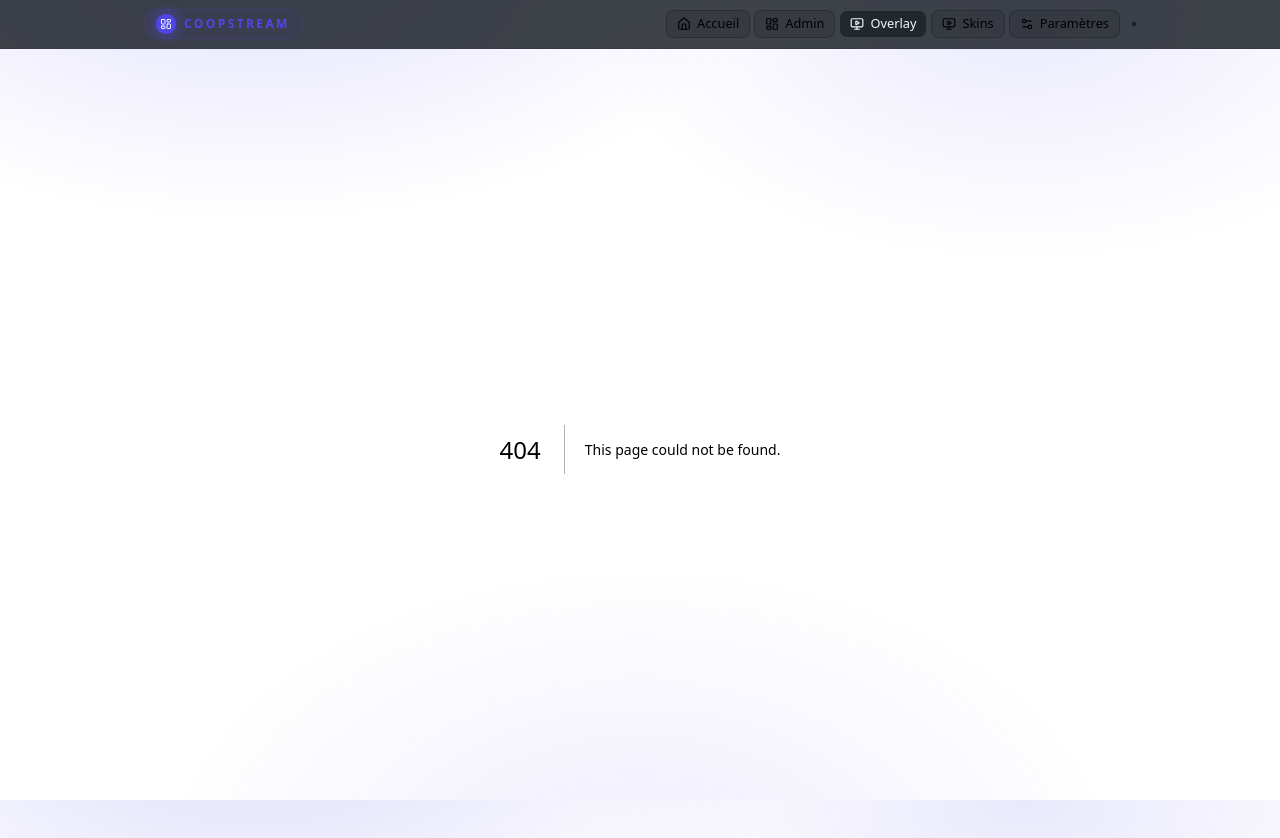
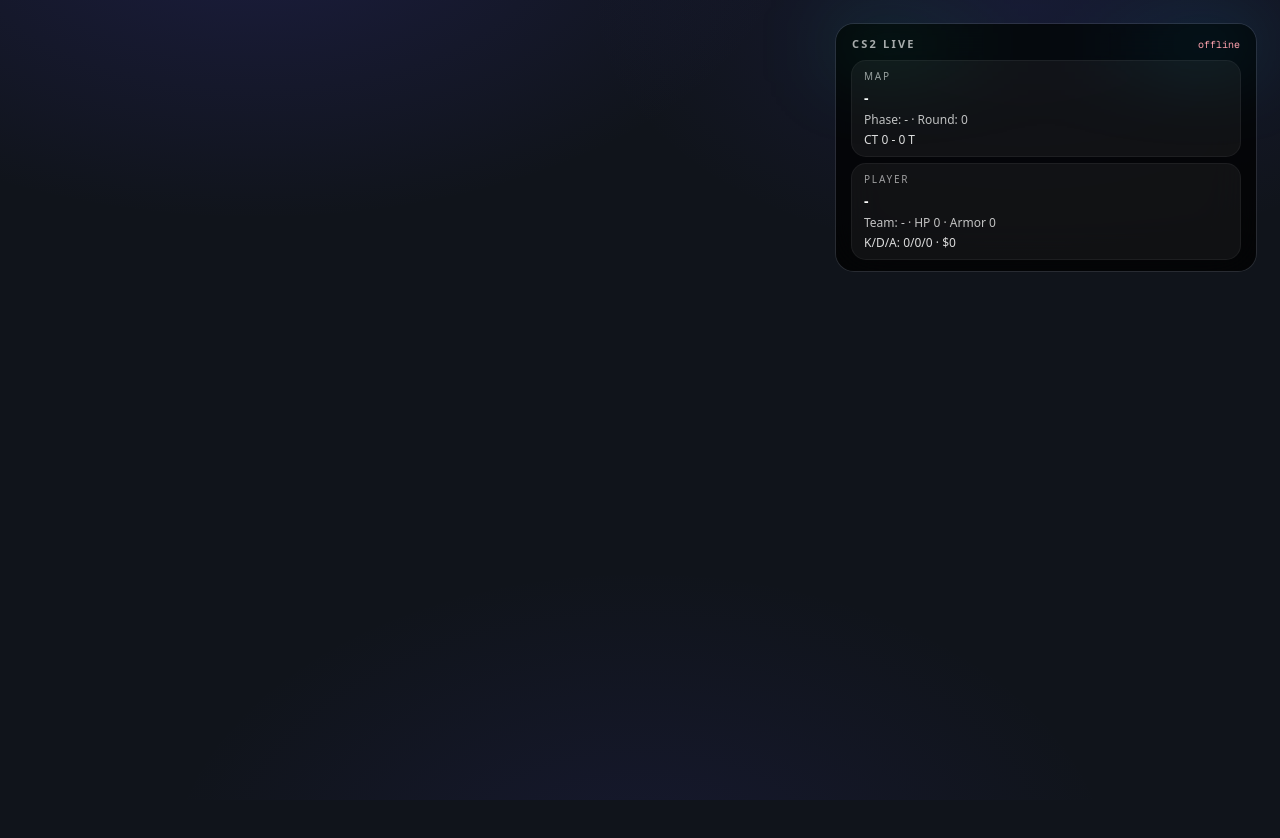
Before and after one commit to PaulBerthelot21/coopstream, a Next.js app: page /overlay-cs2 in a window 1280 px wide. Before the commit this address had no page. Shown: the top 838 px of the page. After the commit the page ends 800 px from the top, so only its background shows below. Built offline with nearby package versions, Linux system fonts and the light colour scheme; no server answers.

Commit message:
feat: add CS2 GSI overlay component, server for event streaming, and update navigation links

```diff
--- /dev/null
+++ b/app/overlay-cs2/page.tsx
@@ -0,0 +1,11 @@
+import type { Metadata } from "next"
+
+import { OverlayCs2Gsi } from "@/components/overlay/overlay-cs2-gsi"
+
+export const metadata: Metadata = {
+  title: "Overlay CS2 GSI",
+}
+
+export default function OverlayCs2Page() {
+  return <OverlayCs2Gsi />
+}
--- a/components/overlay/overlay-carousel.tsx
+++ b/components/overlay/overlay-carousel.tsx
@@ -50,7 +50,7 @@ export function OverlayCarousel({ challenges }: OverlayCarouselProps) {
           animate={{ opacity: 1, y: 0, scale: 1 }}
           exit={{ opacity: 0, y: -10, scale: 0.98 }}
           transition={{ duration: 0.25 }}
-          className="relative flex w-full max-w-xl items-stretch gap-4 rounded-2xl bg-black/80 px-5 py-3 ring-1 ring-white/10 backdrop-blur-xl"
+          className="relative flex w-full max-w-xl items-stretch gap-4 overflow-hidden rounded-2xl bg-black/80 px-5 py-3 ring-1 ring-white/10 backdrop-blur-xl"
         >
           {current.skinImageUrl && (
             <div className="relative hidden h-20 w-40 overflow-hidden rounded-xl bg-black/60 ring-1 ring-white/10 sm:block">
--- /dev/null
+++ b/components/overlay/overlay-cs2-gsi.tsx
@@ -0,0 +1,125 @@
+"use client"
+
+import * as React from "react"
+
+type Cs2State = Record<string, unknown> & {
+  map?: Record<string, unknown>
+  player?: Record<string, unknown>
+}
+
+function asRecord(value: unknown): Record<string, unknown> | null {
+  return value && typeof value === "object" ? (value as Record<string, unknown>) : null
+}
+
+function asString(value: unknown) {
+  return typeof value === "string" ? value : "-"
+}
+
+function asNumber(value: unknown) {
+  return typeof value === "number" ? value : 0
+}
+
+export function OverlayCs2Gsi() {
+  const [state, setState] = React.useState<Cs2State | null>(null)
+  const [connected, setConnected] = React.useState(false)
+  const [error, setError] = React.useState<string | null>(null)
+
+  React.useEffect(() => {
+    const es = new EventSource("http://localhost:3210/events")
+
+    es.addEventListener("open", () => {
+      setConnected(true)
+      setError(null)
+    })
+
+    es.addEventListener("error", () => {
+      setConnected(false)
+      setError("Aucune connexion au listener GSI (port 3210).")
+    })
+
+    es.addEventListener("update", (event) => {
+      try {
+        const parsed = JSON.parse((event as MessageEvent).data) as Cs2State
+        setState(parsed)
+      } catch {
+        // ignore malformed event
+      }
+    })
+
+    return () => {
+      es.close()
+    }
+  }, [])
+
+  const map = asRecord(state?.map)
+  const player = asRecord(state?.player)
+  const matchStats = asRecord(player?.match_stats)
+  const playerState = asRecord(player?.state)
+
+  const mapName = asString(map?.name)
+  const phase = asString(map?.phase)
+  const round = asNumber(map?.round)
+  const teamCt = asRecord(map?.team_ct)
+  const teamT = asRecord(map?.team_t)
+  const scoreCt = asNumber(teamCt?.score)
+  const scoreT = asNumber(teamT?.score)
+
+  const name = asString(player?.name)
+  const team = asString(player?.team)
+  const health = asNumber(playerState?.health)
+  const armor = asNumber(playerState?.armor)
+  const money = asNumber(playerState?.money)
+  const kills = asNumber(matchStats?.kills)
+  const deaths = asNumber(matchStats?.deaths)
+  const assists = asNumber(matchStats?.assists)
+
+  return (
+    <div className="pointer-events-none flex h-dvh w-dvw items-start justify-end bg-transparent pr-6 pt-6">
+      <div className="w-[420px] max-w-[45vw]">
+        <div className="relative rounded-2xl bg-black/75 px-4 py-3 ring-1 ring-white/10 backdrop-blur-xl">
+          <div className="pointer-events-none absolute inset-x-0 top-0 h-10 rounded-t-2xl bg-gradient-to-r from-emerald-500/25 via-transparent to-cyan-500/25 blur-2xl" />
+
+          <div className="relative mb-2 flex items-center justify-between">
+            <div className="text-[11px] font-semibold uppercase tracking-[0.2em] text-white/65">
+              CS2 Live
+            </div>
+            <div
+              className={
+                "text-[10px] font-mono " +
+                (connected ? "text-emerald-300" : "text-rose-300")
+              }
+            >
+              {connected ? "connected" : "offline"}
+            </div>
+          </div>
+
+          <div className="space-y-2 text-white">
+            <div className="rounded-xl bg-white/5 px-3 py-2 ring-1 ring-white/10">
+              <div className="text-[10px] uppercase tracking-[0.18em] text-white/60">Map</div>
+              <div className="mt-1 text-sm font-semibold">{mapName}</div>
+              <div className="mt-1 text-xs text-white/75">
+                Phase: {phase} · Round: {round}
+              </div>
+              <div className="mt-1 text-xs text-white/85">
+                CT {scoreCt} - {scoreT} T
+              </div>
+            </div>
+
+            <div className="rounded-xl bg-white/5 px-3 py-2 ring-1 ring-white/10">
+              <div className="text-[10px] uppercase tracking-[0.18em] text-white/60">Player</div>
+              <div className="mt-1 text-sm font-semibold">{name}</div>
+              <div className="mt-1 text-xs text-white/75">
+                Team: {team} · HP {health} · Armor {armor}
+              </div>
+              <div className="mt-1 text-xs text-white/85">
+                K/D/A: {kills}/{deaths}/{assists} · ${money}
+              </div>
+            </div>
+
+            {error && <div className="text-xs text-rose-300">{error}</div>}
+          </div>
+        </div>
+      </div>
+    </div>
+  )
+}
--- a/components/overlay/overlay-twitch-chat.tsx
+++ b/components/overlay/overlay-twitch-chat.tsx
@@ -279,7 +279,7 @@ export function OverlayTwitchChat({
 
   return (
     <div className="pointer-events-none select-none h-full w-full overflow-hidden">
-      <div className="relative flex h-full w-full flex-col rounded-2xl bg-black/70 px-4 py-3 ring-1 ring-white/10 backdrop-blur-xl">
+      <div className="relative flex h-full w-full flex-col overflow-hidden rounded-2xl bg-black/70 px-4 py-3 ring-1 ring-white/10 backdrop-blur-xl">
         <div className="pointer-events-none absolute inset-x-0 top-0 h-10 rounded-t-2xl bg-gradient-to-r from-sky-500/20 via-transparent to-violet-500/20 blur-2xl" />
 
         <div className="relative mb-2 flex items-center justify-between gap-3">
--- a/components/overlay/overlay-view.tsx
+++ b/components/overlay/overlay-view.tsx
@@ -27,6 +27,13 @@ export function OverlayView() {
             >
               Défis / Carrousel
             </Link>
+
+            <Link
+              href="/overlay-cs2"
+              className="inline-flex items-center justify-center rounded-full bg-black/60 px-4 py-2 text-sm text-white ring-1 ring-white/20 transition hover:bg-black/70"
+            >
+              CS2 (GSI)
+            </Link>
           </div>
         </div>
       </div>
--- a/components/site-nav.tsx
+++ b/components/site-nav.tsx
@@ -22,7 +22,11 @@ const links = [
   { href: "/settings", label: "Paramètres" },
 ] as const
 
-const OVERLAY_ONLY_PATHS = ["/overlay-defi-carrousel", "/overlay-chat"]
+const OVERLAY_ONLY_PATHS = [
+  "/overlay-defi-carrousel",
+  "/overlay-chat",
+  "/overlay-cs2",
+]
 
 export function SiteNav() {
   const pathname = usePathname()
--- a/package.json
+++ b/package.json
@@ -4,6 +4,7 @@
   "private": true,
   "scripts": {
     "dev": "next dev",
+    "dev:gsi": "node scripts/cs2-gsi-server.mjs",
     "build": "next build",
     "start": "next start",
     "lint": "eslint"
--- /dev/null
+++ b/scripts/cs2-gsi-server.mjs
@@ -0,0 +1,119 @@
+import http from "node:http"
+
+const PORT = 3210
+
+/** @type {Record<string, unknown> | null} */
+let latest = null
+/** @type {Set<http.ServerResponse>} */
+const clients = new Set()
+
+function writeSse(res, event, payload) {
+  res.write(`event: ${event}\n`)
+  res.write(`data: ${JSON.stringify(payload)}\n\n`)
+}
+
+function broadcast(event, payload) {
+  for (const client of clients) {
+    writeSse(client, event, payload)
+  }
+}
+
+function json(res, status, body) {
+  res.writeHead(status, {
+    "Content-Type": "application/json; charset=utf-8",
+    "Access-Control-Allow-Origin": "*",
+    "Access-Control-Allow-Methods": "GET,POST,OPTIONS",
+    "Access-Control-Allow-Headers": "Content-Type",
+  })
+  res.end(JSON.stringify(body))
+}
+
+const server = http.createServer((req, res) => {
+  console.log(`[cs2-gsi] ${req.method ?? "?"} ${req.url ?? "?"}`)
+
+  if (!req.url) {
+    json(res, 400, { ok: false, error: "Missing URL" })
+    return
+  }
+
+  if (req.method === "OPTIONS") {
+    res.writeHead(204, {
+      "Access-Control-Allow-Origin": "*",
+      "Access-Control-Allow-Methods": "GET,POST,OPTIONS",
+      "Access-Control-Allow-Headers": "Content-Type",
+    })
+    res.end()
+    return
+  }
+
+  if (req.method === "GET" && req.url === "/events") {
+    res.writeHead(200, {
+      "Content-Type": "text/event-stream; charset=utf-8",
+      "Cache-Control": "no-cache, no-transform",
+      Connection: "keep-alive",
+      "Access-Control-Allow-Origin": "*",
+    })
+    res.write("retry: 1000\n\n")
+    if (latest) {
+      writeSse(res, "update", latest)
+    }
+    clients.add(res)
+    console.log(`[cs2-gsi] SSE client connected (total: ${clients.size})`)
+
+    req.on("close", () => {
+      clients.delete(res)
+      console.log(`[cs2-gsi] SSE client disconnected (total: ${clients.size})`)
+    })
+    return
+  }
+
+  if (req.method === "GET" && req.url === "/state") {
+    json(res, 200, { ok: true, state: latest })
+    return
+  }
+
+  // CS2 usually posts to "/" with JSON body.
+  if (req.method === "POST") {
+    let body = ""
+    req.on("data", (chunk) => {
+      body += chunk.toString("utf8")
+    })
+    req.on("end", () => {
+      try {
+        const parsed = body ? JSON.parse(body) : {}
+        const keys =
+          parsed && typeof parsed === "object"
+            ? Object.keys(parsed).join(", ")
+            : ""
+        console.log(
+          `[cs2-gsi] payload received (${body.length} bytes)${
+            keys ? ` keys: ${keys}` : ""
+          }`,
+        )
+        latest = {
+          receivedAt: Date.now(),
+          ...parsed,
+        }
+        broadcast("update", latest)
+        json(res, 200, { ok: true })
+      } catch {
+        console.error(
+          `[cs2-gsi] invalid JSON payload (${body.length} bytes): ${body.slice(
+            0,
+            180,
+          )}`,
+        )
+        json(res, 400, { ok: false, error: "Invalid JSON payload" })
+      }
+    })
+    return
+  }
+
+  json(res, 404, { ok: false, error: "Not found" })
+})
+
+server.listen(PORT, () => {
+  console.log(`[cs2-gsi] Listening on http://localhost:${PORT}`)
+  console.log("[cs2-gsi] CS2 cfg uri should be: http://localhost:3210")
+  console.log("[cs2-gsi] Overlay listens on /events (SSE)")
+})
```
